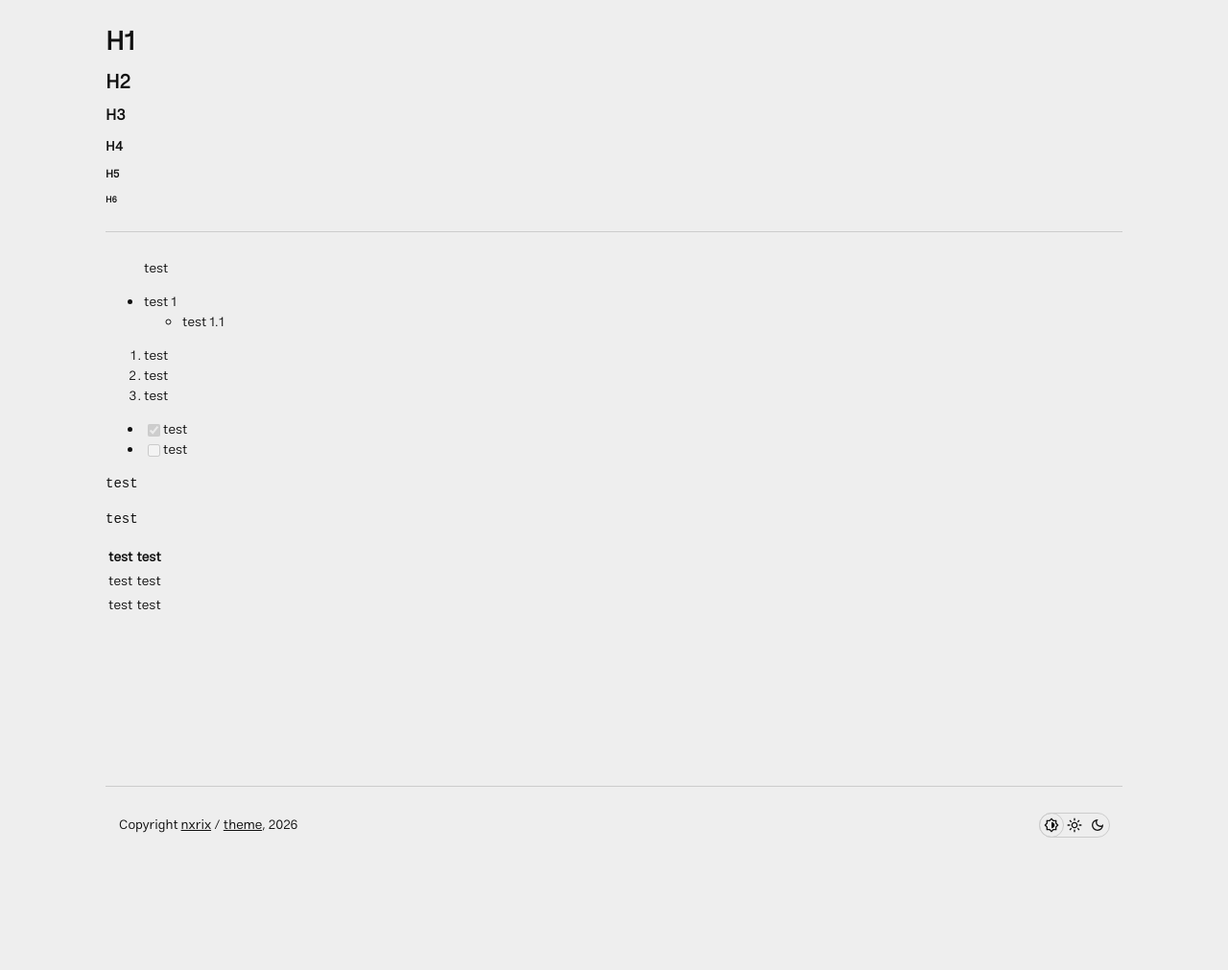
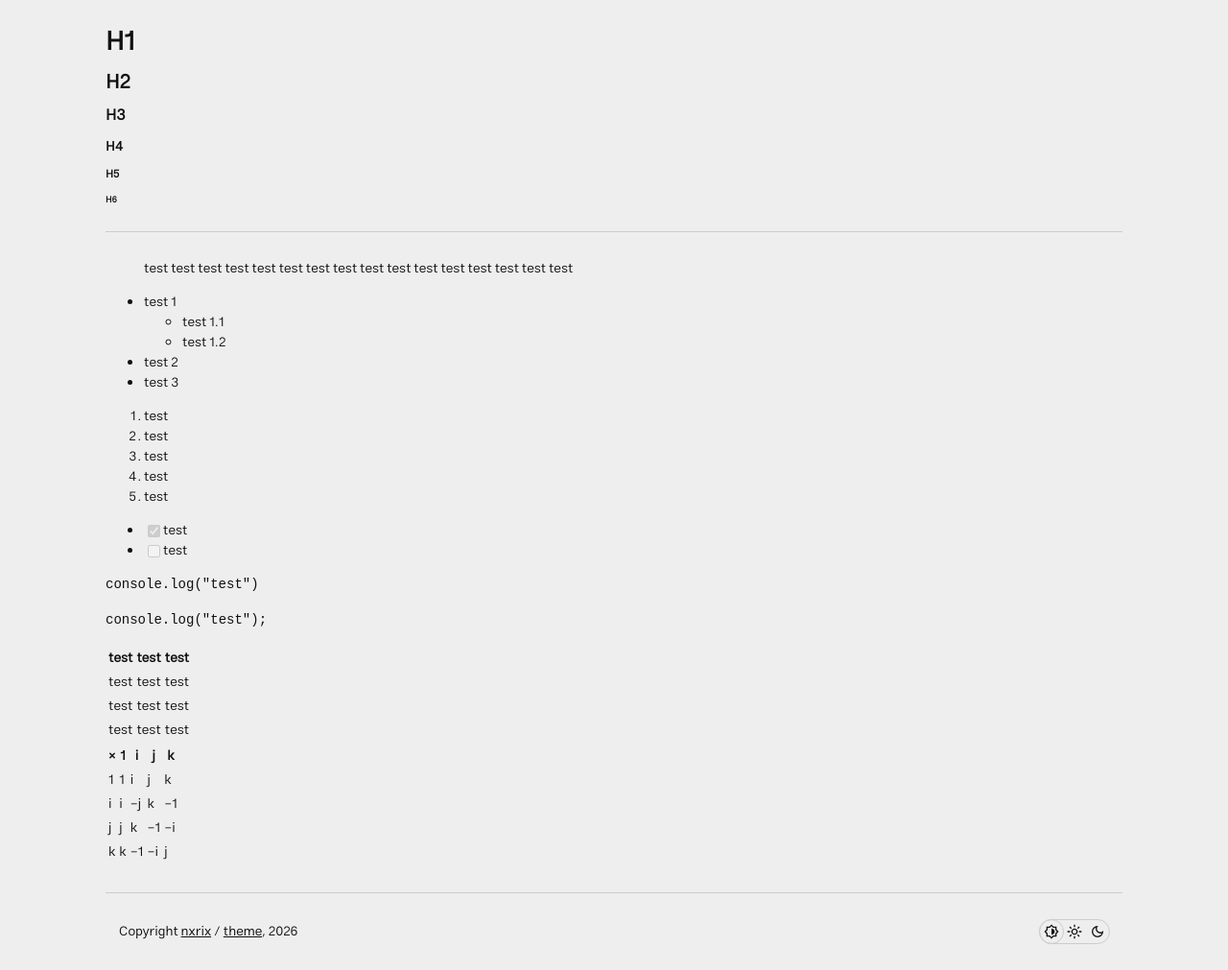
Before and after one commit to nxrix/theme, a Jekyll site: the page built from test.md, in a window 1280 px wide. Shown: the whole page at 96% size. Built offline with Jekyll 4.4.1, drawn with Linux system fonts in a browser that asks for light colours; our own code applies the rules of GitHub Pages for plain Markdown files; before the commit the page ends 900 px from its top, so only the background shows below that.

Commit message:
Update test.md

````diff
--- a/test.md
+++ b/test.md
@@ -16,25 +16,41 @@ layout: default
 
 ---
 
-> test
+> test test test test test test test test test test test test test test test test
 
 - test 1
   - test 1.1
+  - test 1.2
+- test 2
+- test 3
 
 1. test
   1. test
+  2. test
 2. test
+3. test
 
 - [x] test
 - [ ] test
 
-`test`
+`console.log("test")`
 
-```
-test
+```js
+console.log("test");
 ```
 
-| test | test |
-|------|------|
-| test | test |
-| test | test |
+| test | test | test |
+|------|------|------|
+| test | test | test |
+| test | test | test |
+| test | test | test |
+
+| × | 1 | i | j | k |
+|---|---|---|---|---|
+| 1 | 1 | i | j | k |
+|---|---|---|---|---|
+| i | i |-j | k |-1 |
+|---|---|---|---|---|
+| j | j | k |-1 |-i |
+|---|---|---|---|---|
+| k | k |-1 |-i | j |
````
